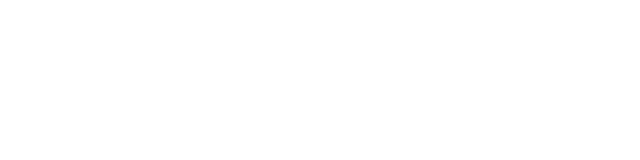
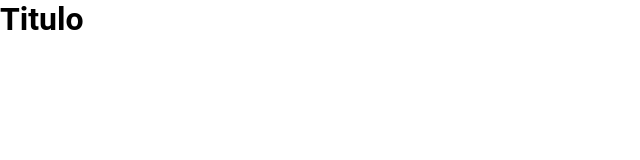
Before and after one commit to juanfed/night-developers, a React (Create React App) app: page / in a window 1280 px wide. Shown: the top 160 px of the page, without its empty margins (0-640 px from the left). Built offline with nearby package versions, Linux system fonts and the light colour scheme.

Commit message:
Creacion del layout publico para la gente que no este registrda pero que quiera ver lo que ofrecemos

```diff
--- a/src/App.jsx
+++ b/src/App.jsx
@@ -13,6 +13,8 @@
 import Admin from "pages/Admin";
 import Login from "pages/Login";
 import Registro from "components/registro";
+import LayoutPublico from "layouts/LayoutPublico";
+import HeaderPublico from "components/HeaderPublico";
 
 
 
@@ -52,6 +54,15 @@
             </Switch>
           </LayoutRegistro>
         </Route>
+        <Route path={['/']}>
+          <LayoutPublico>
+            <Switch>
+              <Route path='/'>
+                <HeaderPublico />
+              </Route>
+            </Switch>
+          </LayoutPublico>
+        </Route>
       </Switch>
     </Router>
   );
--- /dev/null
+++ b/src/components/HeaderPublico.jsx
@@ -0,0 +1,9 @@
+import React from 'react';
+
+const HeaderPublico = () => {
+    return (
+        <div><h1>Titulo</h1></div>
+    )
+}
+
+export default HeaderPublico
--- /dev/null
+++ b/src/layouts/LayoutPublico.jsx
@@ -0,0 +1,11 @@
+import React from "react";
+
+const LayoutPublico = ({ children }) => {
+return (
+    <div>
+        <main>{children}</main>
+    </div>
+    );
+};
+
+export default LayoutPublico;
```
